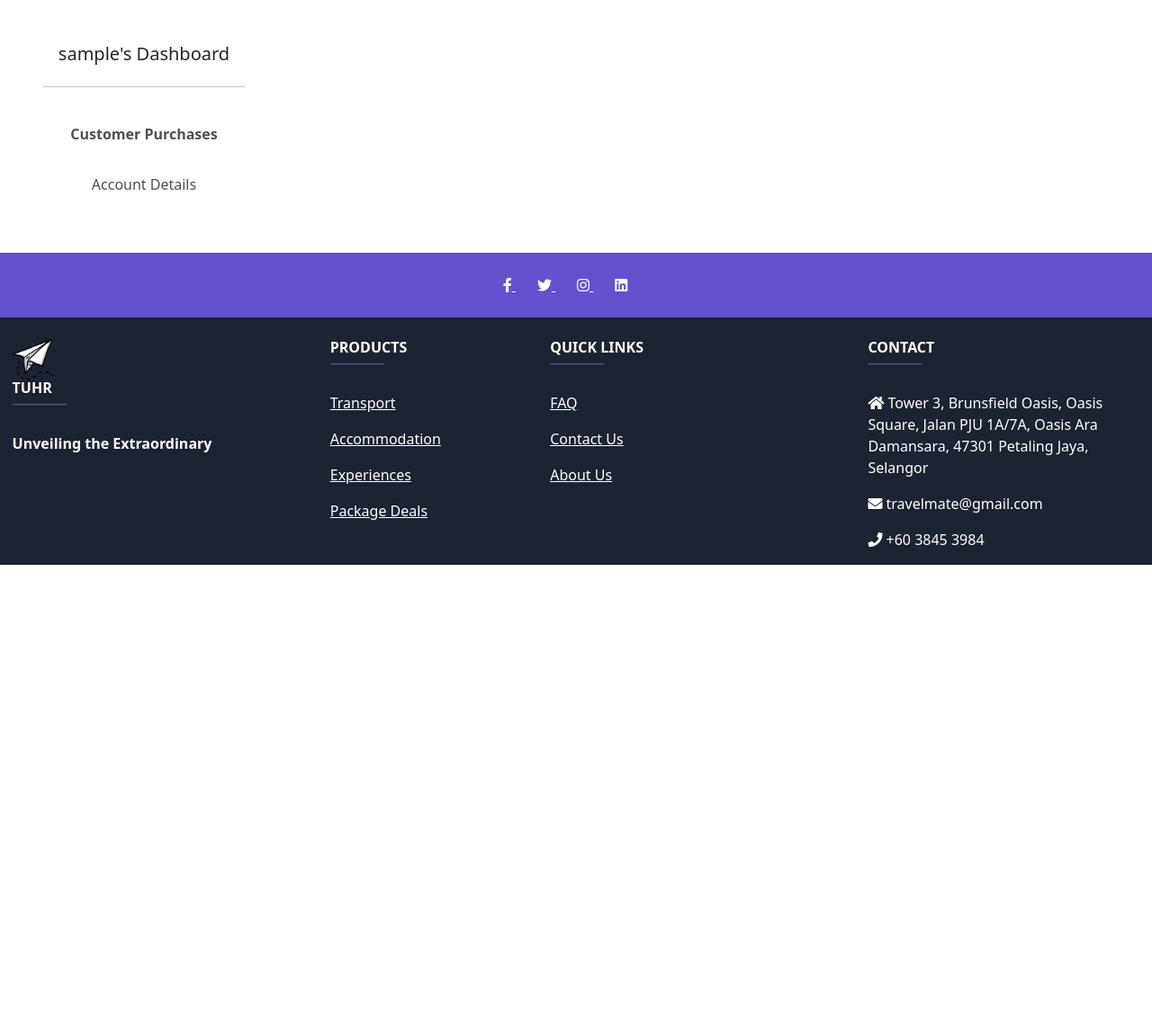
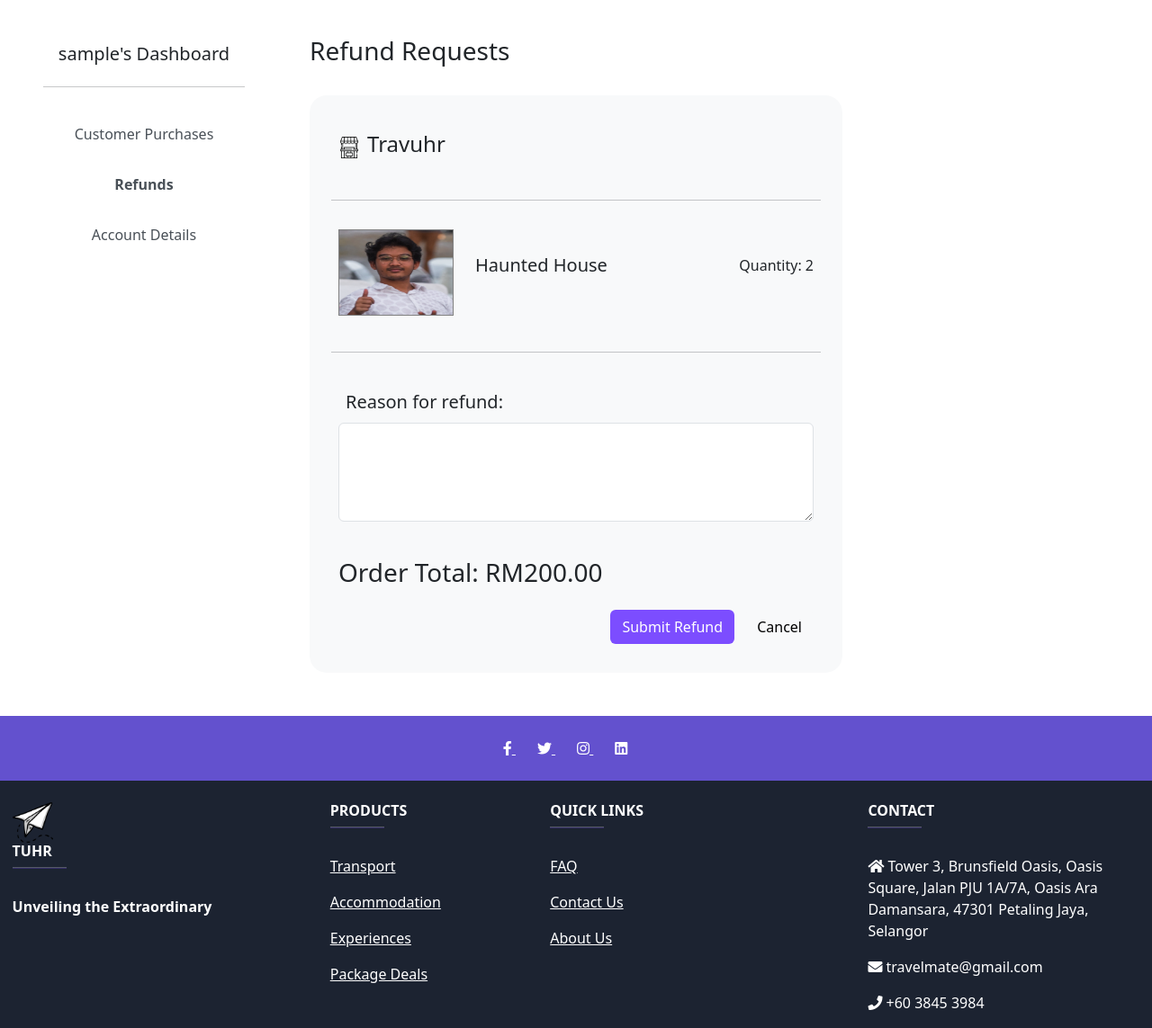
Before and after one commit to JustinCJM/BIT210-Assignment, a PHP site: page /BIT210-Assignment/refund.php?orderID=1 in a window 1280 px wide. Shown: the part 86-1229 px from the top of the page at 90% size. Before the commit the page ends 714 px from the top, so only its background shows below. Run offline with PHP 8.4, Linux system fonts and the light colour scheme; the visitor is signed in with stand-in values (Sample User, id 1); data comes from the database, SQL or seed files in the repository.

Commit message:
customer refund request

```diff
--- a/refund.php
+++ b/refund.php
@@ -3,23 +3,42 @@ require_once 'includes/config_session.inc.php';
 include 'includes/dbh.inc.php';
 
 $custName = $_SESSION['user_username'];
+$orderID = $_GET['orderID'];
 
 $query = "SELECT o.*, p.*,pi.image_path, m.shopName
             FROM orders o
             JOIN product p ON o.productID = p.productID
             JOIN product_images pi ON o.productID = pi.productID
             JOIN merchant m ON p.merchantID = m.merchantID
-            WHERE o.customerID = (
-                SELECT customerID FROM customer WHERE username = ?
-            )";
+            WHERE o.orderID = " . $orderID;
 
 $stmt = $mysqli->prepare($query);
 
 if ($stmt) {
-    $stmt->bind_param("s", $custName);
     $stmt->execute();
     $result = $stmt->get_result();
 }
+
+$row = mysqli_fetch_assoc($result);
+
+if(isset($_POST['comments'])) {
+    $query = "INSERT INTO refunds (refundStatus, refundDescription, refundDate, orderID) VALUES (?, ?, ?, ?)";
+    $status = "AWAITING REFUND";
+    $description = $_POST['comments'];
+    $refundDate = date('Y-m-d H:i:s');
+    $stmt = $mysqli->prepare($query);
+    $stmt->bind_param("sssi", $status, $description, $refundDate, $orderID);
+    $stmt->execute();
+    $stmt->close();
+
+    echo "<script>
+        alert('Refund Request Created.');
+        window.location.href='viewCustomerRefunds.php';
+    </script>";
+
+
+}
+
 ?>
 <!DOCTYPE html>
 <html>
@@ -60,12 +79,57 @@ if ($stmt) {
                 <nav class="col-md-3 d-none d-md-block side-menu" style="text-align:center">
                     <h5 class="text-center"><?php echo $_SESSION["user_username"] ?>'s Dashboard</h5>
                     <hr class="my-4">
-                    <a href="#" style="font-weight: 600;">Customer Purchases</a>
+                    <a href="customer_dashboard.php">Customer Purchases</a>
+                    <a href="#" style="font-weight: 600;">Refunds</a>
                     <a href="#">Account Details</a>
                     <!-- Add more links as needed -->
                 </nav>
 
-
+                <div class="col-md-6 purchase-container p-4">
+                <div class="h3 pb-4 pt-3">Refund Requests</div>
+                    <div class='order-listing bg-light mb-4'>
+                        <div class='p-4'>
+                            <div class='d-flex justify-content-between align-items-center p-2'>
+                                <div class='d-flex align-items-center'>
+                                    <img src='assets/stall.png' style='width: 1.5rem;' alt='Packages'/>
+                                    <h4 class='p-2'><?php echo $row['shopName']; ?></h4>
+                                </div>
+                            </div>
+                            <hr class='my-4'>
+                            <div class='d-flex align-items-center justify-content-between p-2'>
+                                <div class='d-flex align-items-center'>
+                                    <img src='<?php echo $row['image_path']; ?>' alt='Product Image' style='width: 8rem; height: 6rem; border: 1px solid grey'>
+                                    <p class='p-4 fs-5'><?php echo $row['productName']; ?></p>
+                                </div>
+                                <p>Quantity: <?php echo $row['quantity']; ?></p>
+                            </div>
+                            <div class='d-flex m-2'>
+                            </div>
+                            <hr class='my-4'>
+                            <form method="post" enctype="multipart/form-data">
+                                <div class='justify-content-between align-items-center p-2'>
+                                    <div class="form">
+                                        <label class="p-2 fs-5" for="comments">Reason for refund: </label>
+                                        <textarea rows="4" class="form-control" id="comments" name="comments" required></textarea>
+                                    </div>
+                                </div>
+                                <br>
+                                <div class='d-flex justify-content-between align-items-center p-2'>
+                                    <div class='ml-auto'>
+                                        <h3>Order Total: RM<?php echo $row['totalAmount']; ?></h3>
+                                    </div>
+                                </div>
+                                <div class='d-flex justify-content-between align-items-center p-2'>
+                                    <div></div>
+                                    <div class='ml-auto'>
+                                        <button type='submit' class='btn me-2' style='background-color:#7c4dff; color:white;'>Submit Refund</button>
+                                        <a type='button' class='btn btn-light' href='customer_dashboard.php'>Cancel</a>
+                                    </div>
+                                </div>
+                            </form>
+                        </div>
+                    </div>
+                </div>
             </div>
         </div>
 
```
Also changed, not shown: customer_dashboard.php (+6 -6 lines), register_process.php (added, +49 -0 lines).
